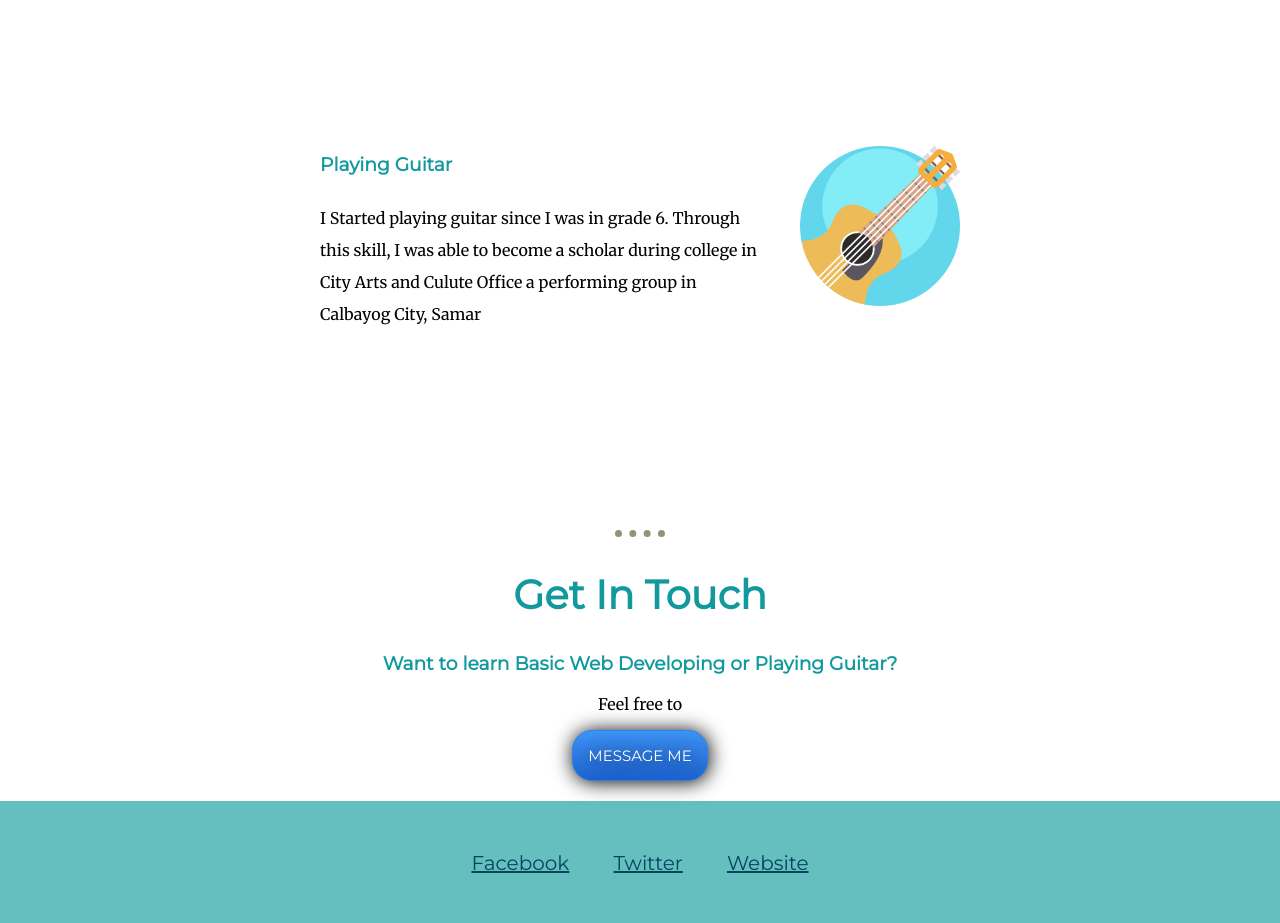
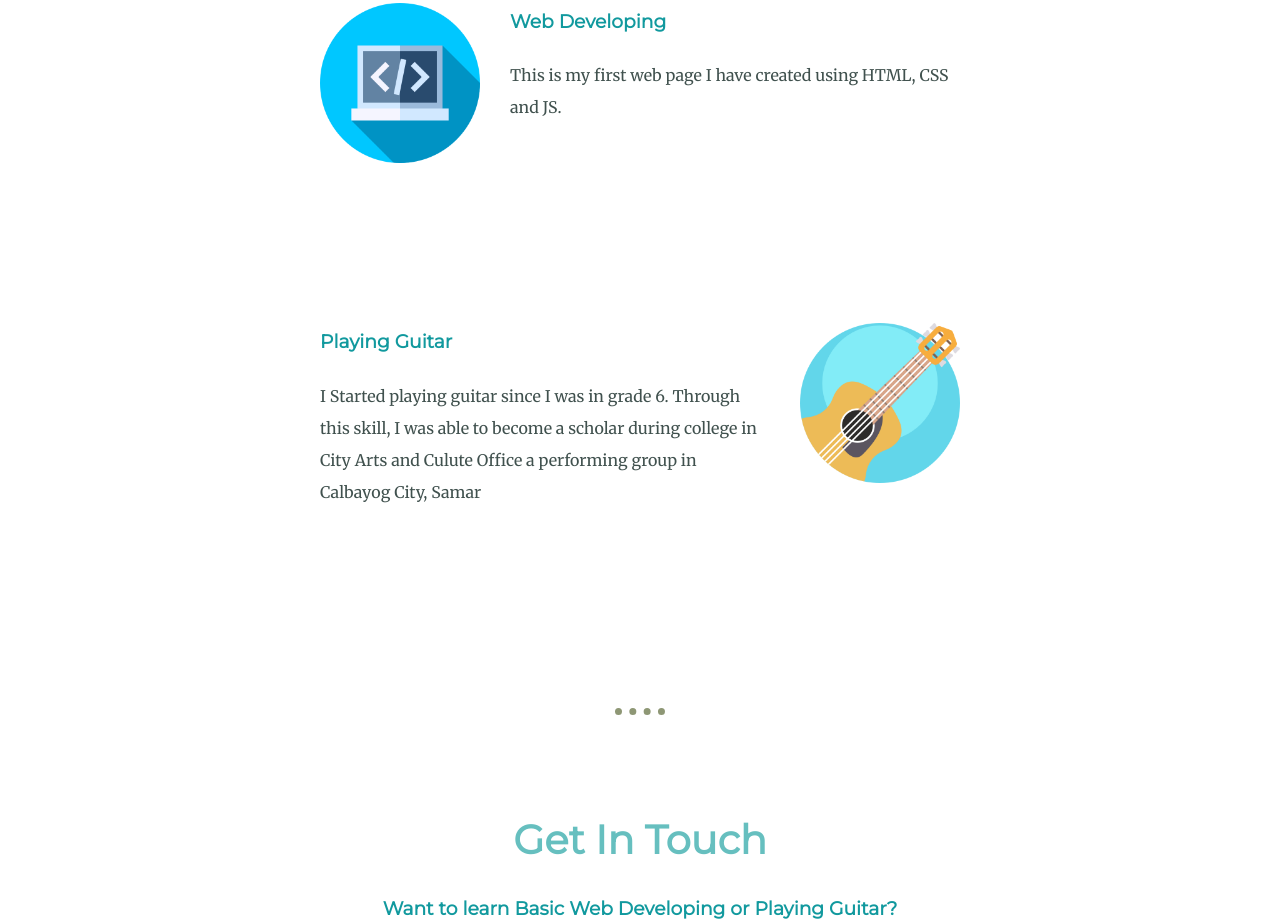
Before and after one commit to amedko/danwebdev, a plain HTML site: page index.html in a window 1280 px wide. Shown: the part 1856-2779 px from the top of the page. Drawn offline with Linux system fonts and the light colour scheme.

Commit message:
Add files via upload

```diff
--- a/css/styles.css
+++ b/css/styles.css
@@ -1,160 +1,173 @@
-body{
+body {
+    color: #40514E;
     margin: 0;
     text-align: center;
     font-family: 'Merriweather', serif;
 }
 
-h1{
+h1 {
     color: #66BFBF;
     font-size: 5.625rem;
     font-family: 'Sacramento', cursive;
     line-height: 2;
     margin: 50px auto 0 auto;
-
 }
 
-h2{
-  color: #11999E;
+h2 {
+    color: #66BFBF;
     font-size: 2.5rem;
     font-family: 'Montserrat', sans-serif;
 }
 
-h3{
+h3 {
     color: #11999E;
     font-family: 'Montserrat', sans-serif;
 }
 
-.danarpon{
+.webdev {
+    font-weight: normal;
+    line-height: 2;
+}
+
+p {
+    line-height: 2;
+}
+
+.danarpon {
     height: 500px;
     width: 500px;
     margin-top: 20px;
     margin-bottom: 20;
 }
 
-.danpot{
+.danpot {
     margin-top: 10px;
 }
 
-.profile{
+.intro {
+    width: 55%;
+    margin: 0 auto;
+    text-align: justify;
+}
+
+.profile {
     margin-bottom: 100px;
 }
 
-.top-container{
+.top-container {
     background-color: #EAF6F6;
     padding-top: 100px;
 }
 
-.webdev{
-  color: #66BFBF;
-  font-size: 1.25rem;
-  font-weight: normal;
+.middle-container {
+    margin: 100px auto;
 }
 
-.middle-container{
-
-}
-
-.code-img{
+.code-img {
     float: left;
     width: 25%;
     margin-right: 30px;
 }
 
-.guitar-img{
+.guitar-img {
     float: right;
     width: 25%;
     margin-left: 30px;
 }
 
-
-.skill-row{
+.skill-row {
     width: 50%;
     margin: 100px auto 200px auto;
     text-align: left;
     line-height: 2;
 }
 
-.bottom-container{
+.bottom-container {
     background-color: #66BFBF;
-  padding: 50px;
+    padding: 50px 0 20px;
     font-family: 'Montserrat', sans-serif;
 }
 
-.footer-link{
-  color: #02475e;
+.footer-link {
+    color: #11999E;
 }
 
-
-.top-cloud{
+.top-cloud {
     position: absolute;
     right: 300px;
-  top: 50px;
+    top: 40px;
+    height: 40px;
+    width: auto;
 }
 
-.bottom-cloud{
+.bottom-cloud {
     position: absolute;
     left: 300px;
-  top: 400px;
+    top: 500px;
 }
 
-hr{
+hr {
     border-style: dotted none none;
     border-width: 7px;
     color: #8e9775;
     width: 50px;
+    margin: 100px auto;
+}
+
+hr:hover {
+    border-style: dotted none none;
+    border-width: 7px;
+    color: #66BFBF;
+    width: 50px;
+    margin: 100px auto;
+}
+
+.contactmessage {
+    width: 40%;
+    margin: 40px auto 60px;
 }
 
 .button_messageme {
-   background: #3D94F6;
-   background-image: -webkit-linear-gradient(top, #3D94F6, #1E62D0);
-   background-image: -moz-linear-gradient(top, #3D94F6, #1E62D0);
-   background-image: -ms-linear-gradient(top, #3D94F6, #1E62D0);
-   background-image: -o-linear-gradient(top, #3D94F6, #1E62D0);
-   background-image: -webkit-gradient(to bottom, #3D94F6, #1E62D0);
-   -webkit-border-radius: 20px;
-   -moz-border-radius: 20px;
-   border-radius: 20px;
-   color: #FFFFFF;
+    background: #11cdd4;
+    background-image: -webkit-linear-gradient(top, #11cdd4, #11999e);
+    background-image: -moz-linear-gradient(top, #11cdd4, #11999e);
+    background-image: -ms-linear-gradient(top, #11cdd4, #11999e);
+    background-image: -o-linear-gradient(top, #11cdd4, #11999e);
+    background-image: linear-gradient(to bottom, #11cdd4, #11999e);
+    -webkit-border-radius: 8;
+    -moz-border-radius: 8;
+    border-radius: 8px;
     font-family: 'Montserrat', sans-serif;
-   font-size: 15px;
-   font-weight: 100;
-   padding: 15px;
-   -webkit-box-shadow: 1px 1px 20px 0 #000000;
-   -moz-box-shadow: 1px 1px 20px 0 #000000;
-   box-shadow: 1px 1px 20px 0 #000000;
-   text-shadow: 1px 1px 20px #000000;
-   border: solid #337FED 1px;
+    color: #ffffff;
+    font-size: 20px;
+    padding: 10px 20px 10px 20px;
     text-decoration: none;
-   display: inline-block;
-   cursor: pointer;
-   text-align: center;
-
-
 }
 
 .button_messageme:hover {
-   border: solid #337FED 1px;
-   background: #1E62D0;
-   background-image: -webkit-linear-gradient(top, #1E62D0, #3D94F6);
-   background-image: -moz-linear-gradient(top, #1E62D0, #3D94F6);
-   background-image: -ms-linear-gradient(top, #1E62D0, #3D94F6);
-   background-image: -o-linear-gradient(top, #1E62D0, #3D94F6);
-   background-image: -webkit-gradient(to bottom, #1E62D0, #3D94F6);
-   -webkit-border-radius: 20px;
-   -moz-border-radius: 20px;
-   border-radius: 20px;
+    background: #30e3cb;
+    background-image: -webkit-linear-gradient(top, #30e3cb, #2bc4ad);
+    background-image: -moz-linear-gradient(top, #30e3cb, #2bc4ad);
+    background-image: -ms-linear-gradient(top, #30e3cb, #2bc4ad);
+    background-image: -o-linear-gradient(top, #30e3cb, #2bc4ad);
+    background-image: linear-gradient(to bottom, #30e3cb, #2bc4ad);
     text-decoration: none;
 }
 
-.footer-link{
-  font-size: 20px;
-  margin: auto 20px auto 20px;
+a {
+    color: #11999E;
+    font-family: 'Montserrat', sans-serif;
+    text-decoration: none;
+    margin: 10px 10px;
 }
 
-.foot{
+a:hover {
     color: #EAF6F6;
-  font-size: 12px;
-  margin-bottom: 0;
-  margin-top: 51px;
+}
+
+.copyright {
+    color: #EAF6F6;
+    font-size: 0.80rem;
+    padding: 20px 0;
     font-family: 'Montserrat', sans-serif;
 }
```
Lines whose indentation alone changed are shown as unchanged.
